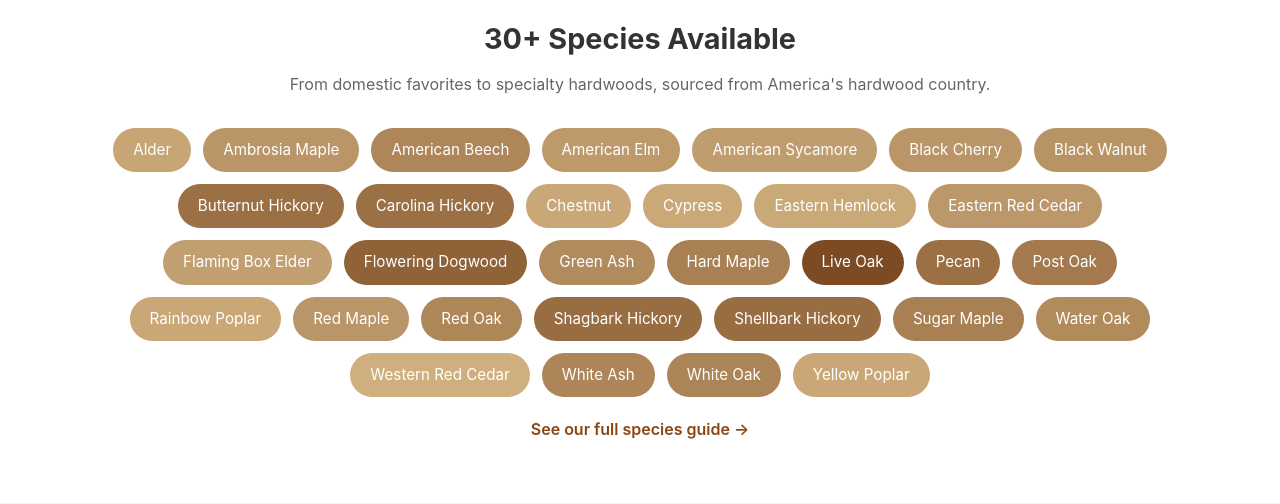
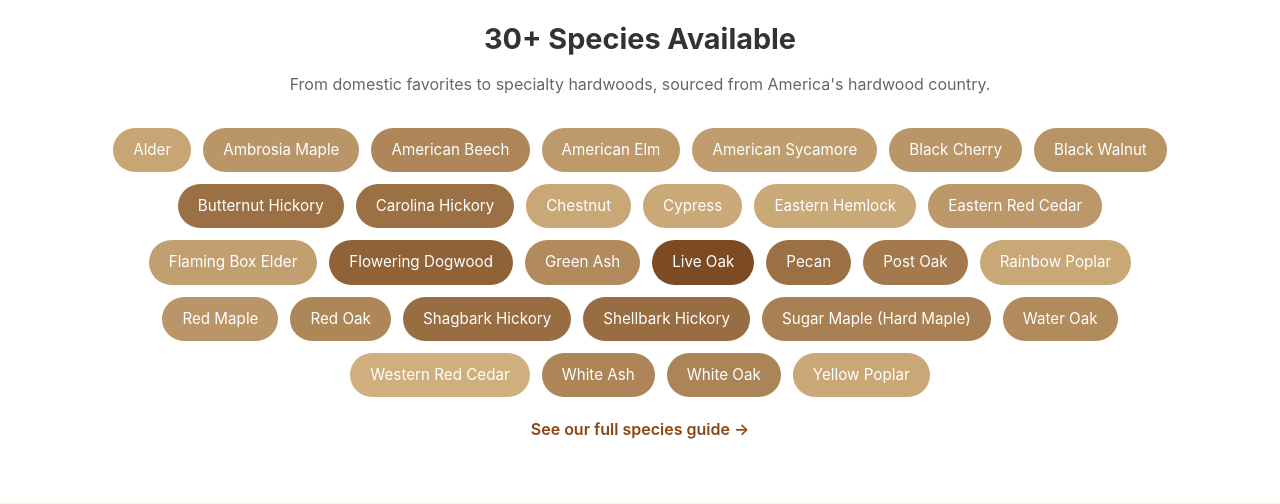
Before and after one commit to BillBrieferServer/wood, a FastAPI app: page / in a window 1280 px wide. Shown: the part 2419-2923 px from the top of the page. Run offline with FastAPI, Linux system fonts and the light colour scheme; data that the repository does not hold is empty.

Commit message:
Homepage: consolidate Hard Maple + Sugar Maple into Sugar Maple (Hard Maple)

```diff
--- a/app/templates/home.html
+++ b/app/templates/home.html
@@ -91,7 +91,6 @@
         <a href="/species-guide#species-flaming-box-elder" class="tag" style="background:rgb(194,159,112);">Flaming Box Elder</a>
         <a href="/species-guide#species-flowering-dogwood" class="tag" style="background:rgb(143,98,56);">Flowering Dogwood</a>
         <a href="/species-guide#species-green-ash" class="tag" style="background:rgb(177,139,93);">Green Ash</a>
-        <a href="/species-guide#species-sugar-maple--hard-maple-" class="tag" style="background:rgb(168,128,83);">Hard Maple</a>
         <a href="/species-guide#species-live-oak" class="tag" style="background:rgb(124,75,35);">Live Oak</a>
         <a href="/species-guide#species-pecan" class="tag" style="background:rgb(155,112,68);">Pecan</a>
         <a href="/species-guide#species-post-oak" class="tag" style="background:rgb(163,121,77);">Post Oak</a>
@@ -100,7 +99,7 @@
         <a href="/species-guide#species-northern-red-oak" class="tag" style="background:rgb(174,135,89);">Red Oak</a>
         <a href="/species-guide#species-shagbark-hickory" class="tag" style="background:rgb(153,109,66);">Shagbark Hickory</a>
         <a href="/species-guide#species-shellbark-hickory" class="tag" style="background:rgb(153,109,66);">Shellbark Hickory</a>
-        <a href="/species-guide#species-sugar-maple--hard-maple-" class="tag" style="background:rgb(168,128,83);">Sugar Maple</a>
+        <a href="/species-guide#species-sugar-maple--hard-maple-" class="tag" style="background:rgb(168,128,83);">Sugar Maple (Hard Maple)</a>
         <a href="/species-guide#species-water-oak" class="tag" style="background:rgb(178,139,93);">Water Oak</a>
         <a href="/species-guide#species-western-red-cedar" class="tag" style="background:rgb(208,175,126);">Western Red Cedar</a>
         <a href="/species-guide#species-white-ash" class="tag" style="background:rgb(173,133,88);">White Ash</a>
```
